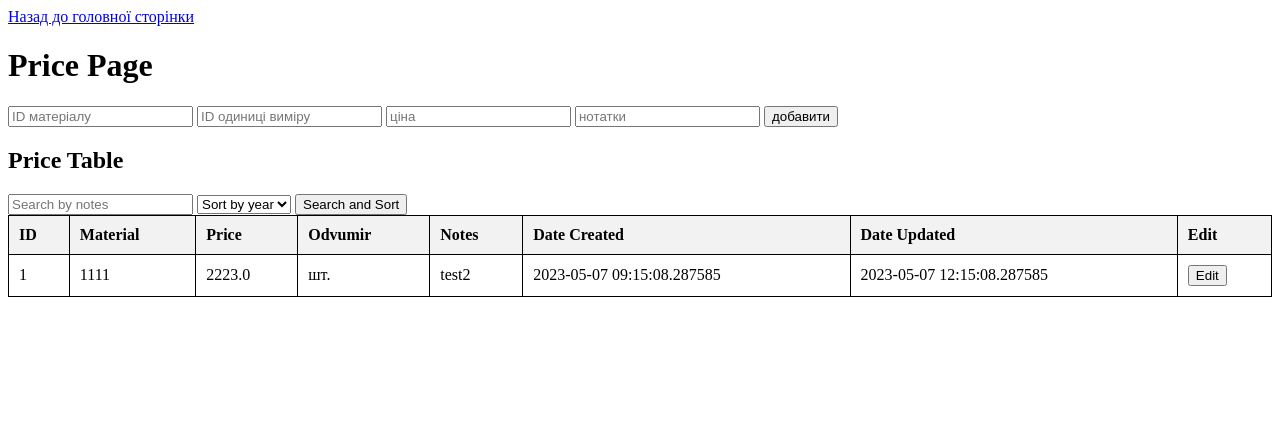
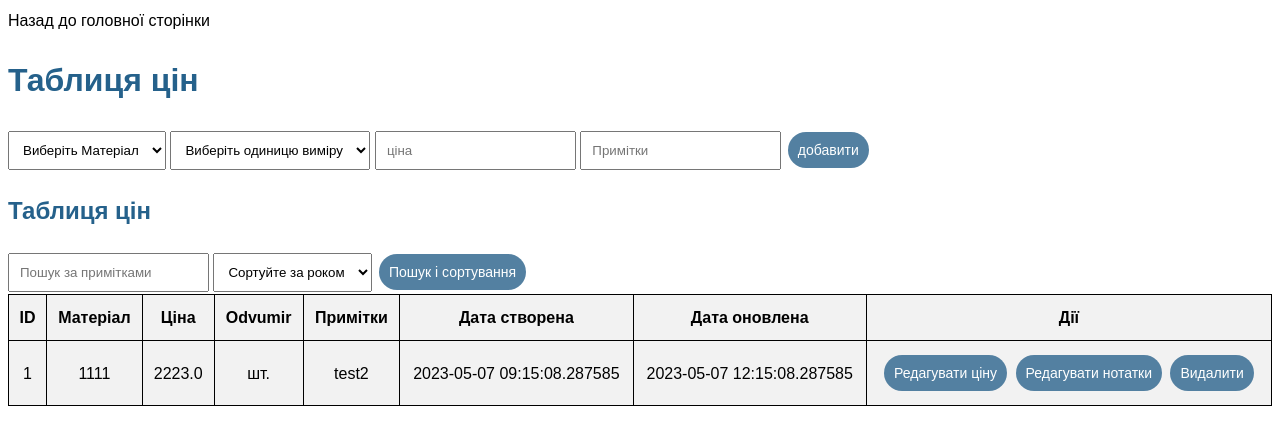
Before and after one commit to igorduvanov/python_oblick, a FastAPI app: page /price/price_page in a window 1280 px wide. Shown: the top 445 px of the page. Run offline with FastAPI, Linux system fonts and the light colour scheme; data comes from the database, SQL or seed files in the repository; both versions use the stored data as it was after the commit.

Commit message:
crud на таблиці цін фул робоча

```diff
--- a/app/routers/price.py
+++ b/app/routers/price.py
@@ -65,6 +65,9 @@ async def read_price_page(request: Request, db: Session = Depends(get_db), searc
                             sort_by: Optional[str] = None):
     prices = db.query(Price)
 
+    materials = db.query(Material).all()
+    odvumirs = db.query(Odvumir).all()
+
     if search:
         prices = prices.filter(Price.notes.contains(search))
 
@@ -77,7 +80,8 @@ async def read_price_page(request: Request, db: Session = Depends(get_db), searc
     prices = prices.all()
 
     return templates.TemplateResponse("price_page.html",
-                                      {"request": request, "prices": prices, "search": search, "sort_by": sort_by})
+                                      {"request": request, "prices": prices, "search": search, "sort_by": sort_by,
+                                       "materials": materials, "odvumirs": odvumirs})
 
 @router.put("/price/{price_id}")
 async def update_price(price_id: int, price: PriceUpdate, db: Session = Depends(get_db)):
--- a/app/static/styles.css
+++ b/app/static/styles.css
@@ -1,3 +1,11 @@
+body {
+    font-family: Arial, sans-serif;
+    line-height: 1.6;
+}
+a{
+    text-decoration: none;
+    color: #000;
+}
 /*стилі на index.html*/
 .index__menu__nav {
     gap: 20px;
@@ -11,6 +19,12 @@
     padding: 10px;
 }
 /*стилі для таблиць*/
+h1, h2 {
+    color: #25618b;
+}
+form input, select{
+    padding: 10px;
+}
 table {
     width: 100%;
     border-collapse: collapse;
@@ -18,14 +32,33 @@ table {
 
 table, th, td {
     border: 1px solid black;
-}
-
-th, td {
     padding: 10px;
-    text-align: left;
+    text-align: center;
 }
 
 th {
     background-color: #f2f2f2;
 }
+
+tr:nth-child(even) {
+    background-color: #f2f2f2;
+}
+
+button {
+    background-color: #5380a1;
+    color: white;
+    border: none;
+    text-align: center;
+    text-decoration: none;
+    display: inline-block;
+    font-size: 14px;
+    margin: 4px 2px;
+    cursor: pointer;
+    padding: 10px;
+    border-radius: 24px;
+}
+
+button:hover {
+    opacity: 0.8;
+}
 /**/
--- a/app/templates/price_page.html
+++ b/app/templates/price_page.html
@@ -2,36 +2,46 @@
 
 {% block content %}
 <a href="/">Назад до головної сторінки</a>
-<h1>Price Page</h1>
+<h1>Таблиця цін</h1>
 <form id="priceForm">
-    <input type="number" name="id_material" placeholder="ID матеріалу">
-    <input type="number" name="id_odvumir" placeholder="ID одиниці виміру">
+    <select name="id_material">
+        <option value="">Виберіть Матеріал</option>
+        {% for material in materials %}
+            <option value="{{ material.id }}">{{ material.profile }} - {{ material.marka }}</option>
+        {% endfor %}
+    </select>
+    <select name="id_odvumir">
+        <option value="">Виберіть одиницю виміру</option>
+        {% for odvumir in odvumirs %}
+            <option value="{{ odvumir.id }}">{{ odvumir.name }}</option>
+        {% endfor %}
+    </select>
     <input type="text" name="price" placeholder="ціна">
-    <input type="text" name="notes" placeholder="нотатки">
+    <input type="text" name="notes" placeholder="Примітки">
     <button type="button" onclick="submitForm()">добавити</button>
 </form>
 
-    <h2>Price Table</h2>
+    <h2>Таблиця цін</h2>
     <form id="searchForm" onsubmit="event.preventDefault(); searchAndSort();">
-        <input type="text" name="search" placeholder="Search by notes" value="{{ search if search }}">
+        <input type="text" name="search" placeholder="Пошук за примітками" value="{{ search if search }}">
         <select name="sort_by">
-            <option value="">Sort by year</option>
-            <option value="year_asc" {% if sort_by == "year_asc" %}selected{% endif %}>Ascending</option>
-            <option value="year_desc" {% if sort_by == "year_desc" %}selected{% endif %}>Descending</option>
+            <option value="">Сортуйте за роком</option>
+            <option value="year_asc" {% if sort_by == "year_asc" %}selected{% endif %}>За зростанням</option>
+            <option value="year_desc" {% if sort_by == "year_desc" %}selected{% endif %}>За спаданням</option>
         </select>
-        <button type="submit">Search and Sort</button>
+        <button type="submit">Пошук і сортування</button>
     </form>
 
     <table>
         <tr>
             <th>ID</th>
-            <th>Material</th>
-            <th>Price</th>
+            <th>Матеріал</th>
+            <th>Ціна</th>
             <th>Odvumir</th>
-            <th>Notes</th>
-            <th>Date Created</th>
-            <th>Date Updated</th>
-            <th>Edit</th>
+            <th>Примітки</th>
+            <th>Дата створена</th>
+            <th>Дата оновлена</th>
+            <th>Дії</th>
         </tr>
         {% for price in prices %}
             <tr>
@@ -43,7 +53,9 @@
                 <td>{{ price.date_created }}</td>
                 <td>{{ price.date_updated }}</td>
                 <td>
-                    <button onclick="editPrice({{ price.id }}, {{ price.id_material }}, {{ price.id_odvumir }}, '{{ price.price }}', '{{ price.notes }}')">Edit</button>
+                    <button onclick="editPricePrice({{ price.id }})">Редагувати ціну</button>
+                    <button onclick="editPriceNotes({{ price.id }})">Редагувати нотатки</button>
+                    <button onclick="deletePrice({{ price.id }})">Видалити</button>
                 </td>
             </tr>
         {% endfor %}
@@ -85,13 +97,53 @@
         }
     }
 
-    function editPrice(priceId, idMaterial, idOdvumir, price, notes) {
-            document.getElementById('price-id').value = priceId;
-            document.getElementById('id_material').value = idMaterial;
-            document.getElementById('id_odvumir').value = idOdvumir;
-            document.getElementById('price').value = price;
-            document.getElementById('notes').value = notes;
+    async function editPricePrice(priceId) {
+        const newPrice = prompt("введіть нову назву (порожньо, щоб не змінювати):");
+
+        const jsonData = {};
+
+        if (newPrice !== "") {
+            jsonData["price"] = newPrice;
         }
+
+        const response = await fetch(`/price/price/${priceId}`, {
+            method: 'PUT',
+            headers: {
+                'Content-Type': 'application/json'
+            },
+            body: JSON.stringify(jsonData)
+        });
+
+        if (response.ok) {
+            window.location.reload();
+        } else {
+            console.error('Error:', response.statusText);
+        }
+    }
+
+    async function editPriceNotes(priceId) {
+        const newNotes = prompt("введіть нову назву (порожньо, щоб не змінювати):");
+
+        const jsonData = {};
+
+        if (newNotes !== "") {
+            jsonData["notes"] = newNotes;
+        }
+
+        const response = await fetch(`/price/price/${priceId}`, {
+            method: 'PUT',
+            headers: {
+                'Content-Type': 'application/json'
+            },
+            body: JSON.stringify(jsonData)
+        });
+
+        if (response.ok) {
+            window.location.reload();
+        } else {
+            console.error('Error:', response.statusText);
+        }
+    }
 
     async function deletePrice(priceId) {
         if (!confirm('Are you sure you want to delete this price?')) {
```
Also changed, not shown: app/DB.db.
